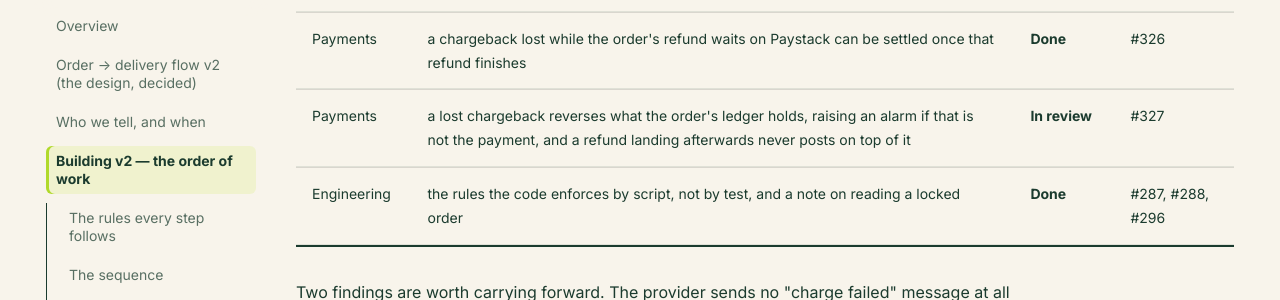
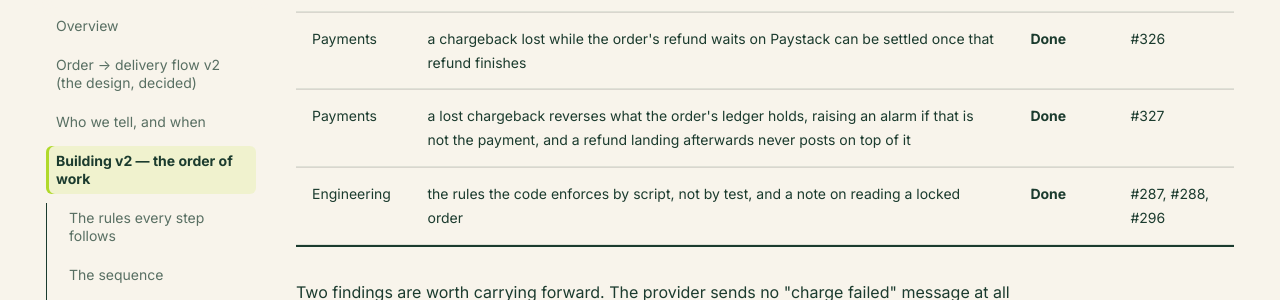
Before and after one commit to cropdoor/cropdoor-almanac, an MkDocs documentation site: the page built from docs/domain/order-delivery-flow-v2-build-order.md, in a window 1280 px wide and 900 px high, scrolled down 11162 px. Shown: the part 153-453 px from the top of the window. Built offline with MkDocs 1.6.1 and Material for MkDocs 9.7.7, drawn with Linux system fonts in a browser that asks for light colours; some web fonts are replaced; comment, search, counter and statistics services are not loaded.

Commit message:
tracker: a lost chargeback reverses what the ledger holds is done (#327)

```diff
--- a/docs/domain/order-delivery-flow-v2-build-order.md
+++ b/docs/domain/order-delivery-flow-v2-build-order.md
@@ -144,7 +144,7 @@ Found while building step 3's refunds and while testing against the real payment
 | Engineering | one refund event instead of four, so a new refund status cannot be left unhandled | **Done** | #324 |
 | Credit notes | a credit note for part of a receipt says how much of it it refunds ("GHS 25.00 of GHS 40.00 refunded"), never "partly refunded" on the note that completes the refund | **Done** | #325 |
 | Payments | a chargeback lost while the order's refund waits on Paystack can be settled once that refund finishes | **Done** | #326 |
-| Payments | a lost chargeback reverses what the order's ledger holds, raising an alarm if that is not the payment, and a refund landing afterwards never posts on top of it | **In review** | #327 |
+| Payments | a lost chargeback reverses what the order's ledger holds, raising an alarm if that is not the payment, and a refund landing afterwards never posts on top of it | **Done** | #327 |
 | Engineering | the rules the code enforces by script, not by test, and a note on reading a locked order | **Done** | #287, #288, #296 |
 
 Two findings are worth carrying forward. The provider sends no "charge failed" message at all — a failed card simply leaves the transaction unpaid, and the platform notices by asking. And a payment attempt now says why it did not count, which is what a refund-by-hand needs: the attempt itself names the charge to give back.
```
